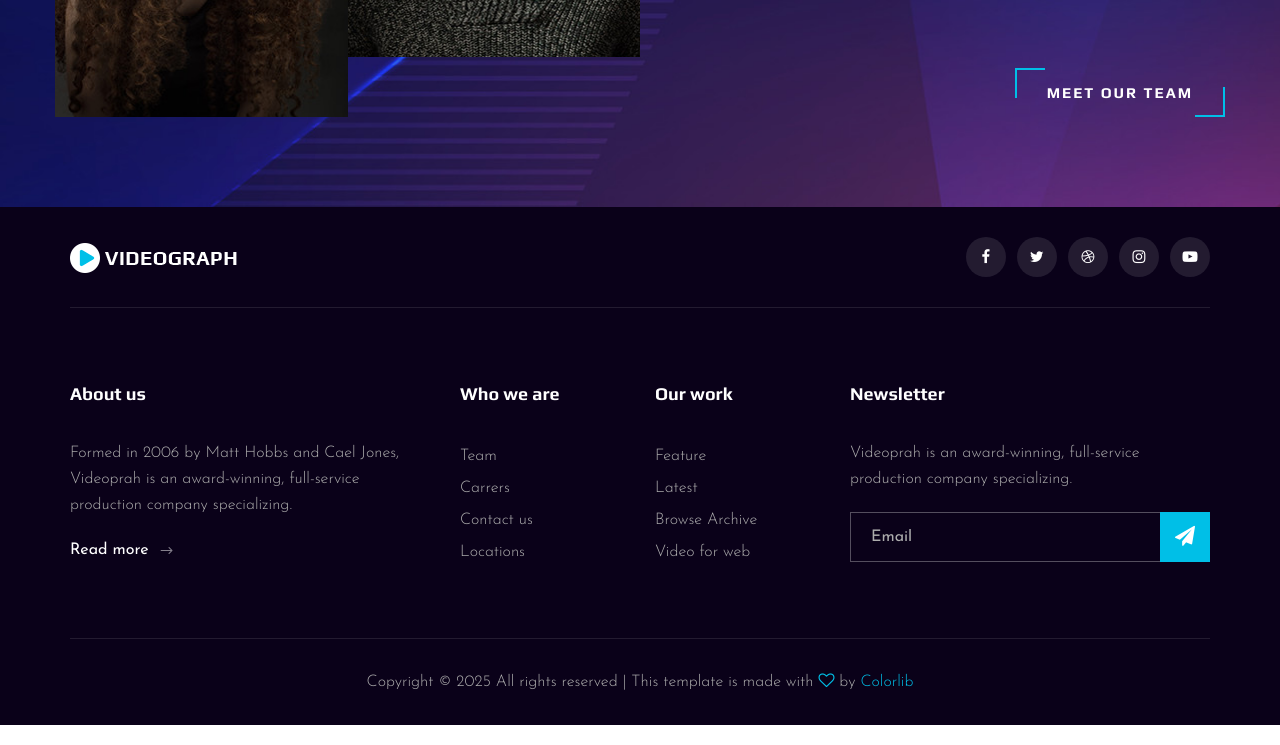
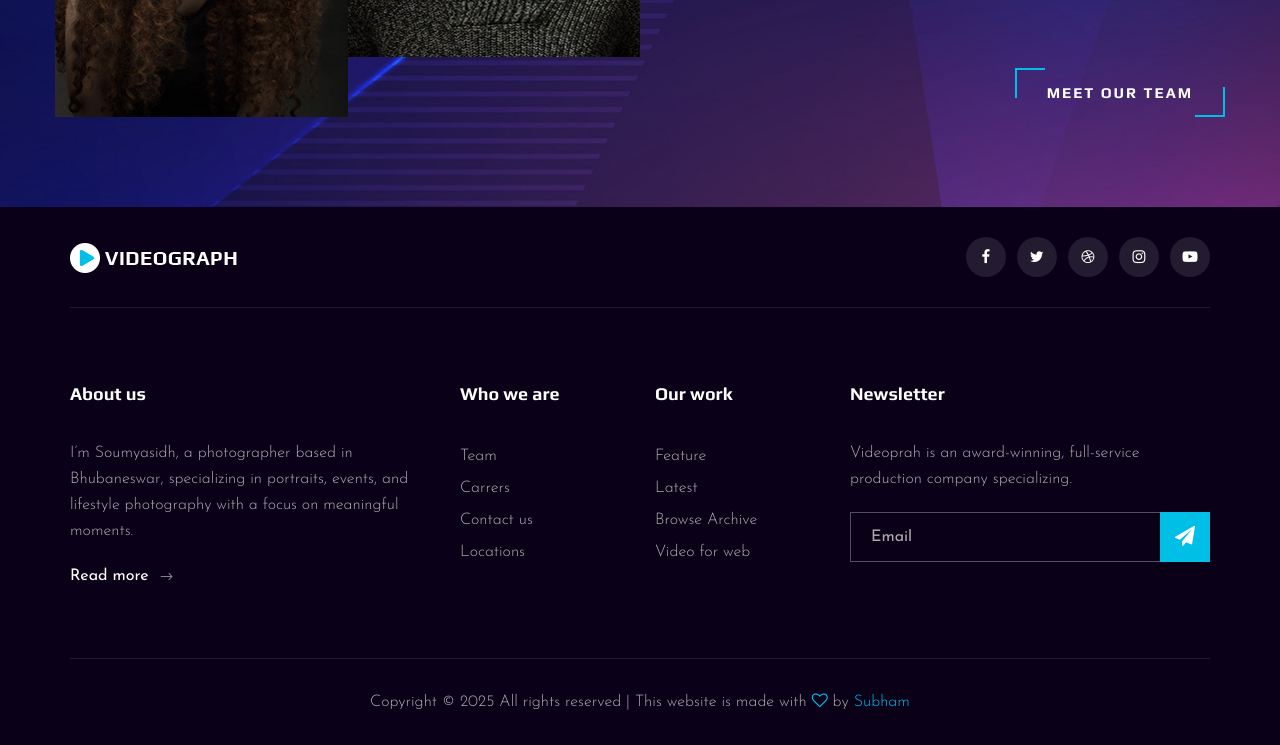
Before and after one commit to Itzsubhamdas/photography, a plain HTML site: page about.html in a window 1280 px wide. Shown: the part 3130-3875 px from the top of the page. Drawn offline with Linux system fonts and the light colour scheme.

Commit message:
Update about.html

```diff
--- a/about.html
+++ b/about.html
@@ -7,7 +7,7 @@
     <meta name="keywords" content="Videograph, unica, creative, html">
     <meta name="viewport" content="width=device-width, initial-scale=1.0">
     <meta http-equiv="X-UA-Compatible" content="ie=edge">
-    <title>Videograph | Template</title>
+    <title>Soumyasidh's Photography</title>
 
     <!-- Google Font -->
     <link href="https://fonts.googleapis.com/css2?family=Play:wght@400;700&display=swap" rel="stylesheet">
@@ -408,8 +408,7 @@
                     <div class="col-lg-4 col-md-6 col-sm-6">
                         <div class="footer__option__item">
                             <h5>About us</h5>
-                            <p>Formed in 2006 by Matt Hobbs and Cael Jones, Videoprah is an award-winning, full-service
-                                production company specializing.</p>
+                            <p>I’m Soumyasidh, a photographer based in Bhubaneswar, specializing in portraits, events, and lifestyle photography with a focus on meaningful moments.</p>
                             <a href="#" class="read__more">Read more <span class="arrow_right"></span></a>
                         </div>
                     </div>
@@ -455,8 +454,8 @@
                             <script>
                                 document.write(new Date().getFullYear());
                             </script>
-                            All rights reserved | This template is made with <i class="fa fa-heart-o"
-                                aria-hidden="true"></i> by <a href="https://colorlib.com" target="_blank">Colorlib</a>
+                            All rights reserved | This website is made with <i class="fa fa-heart-o"
+                                aria-hidden="true"></i> by <a href="https://www.instagram.com/subhammdas/" target="_blank">Subham</a>
                         </p>
                         <!-- Link back to Colorlib can't be removed. Template is licensed under CC BY 3.0. -->
                     </div>
```
